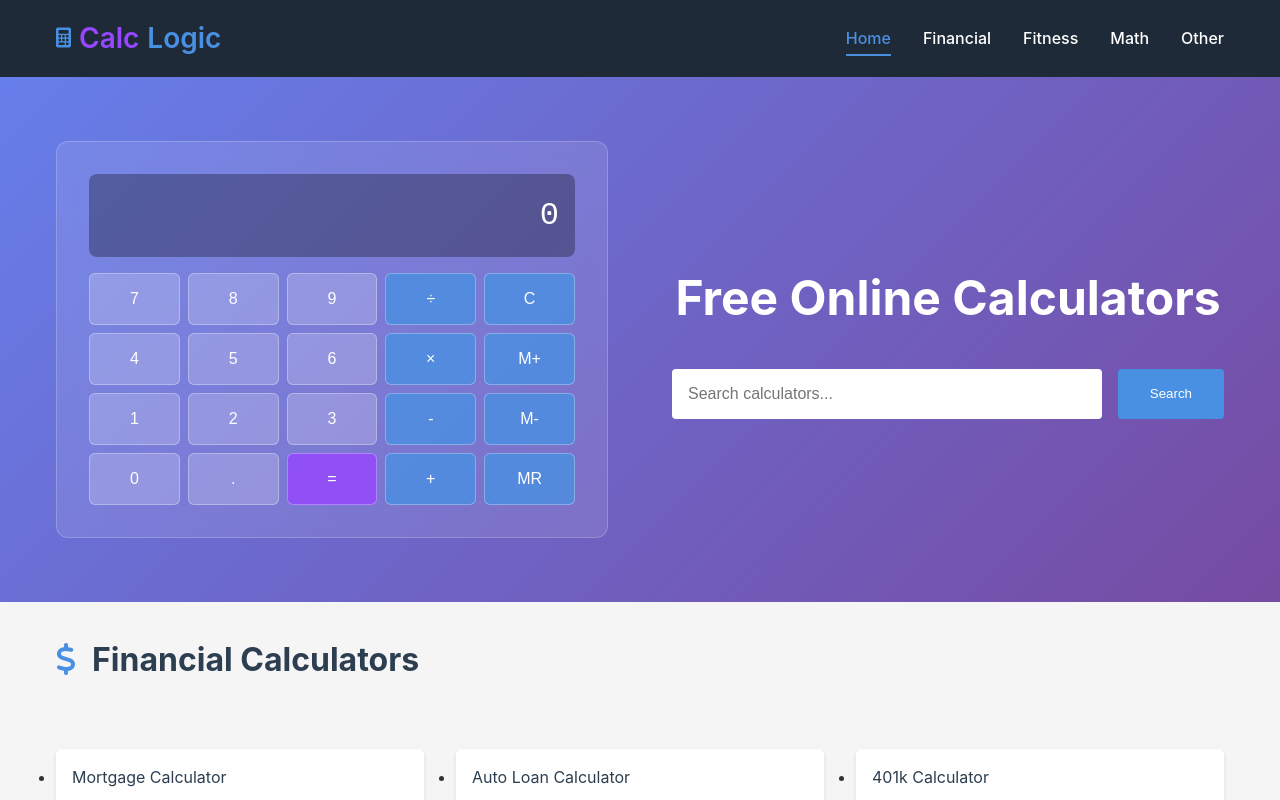
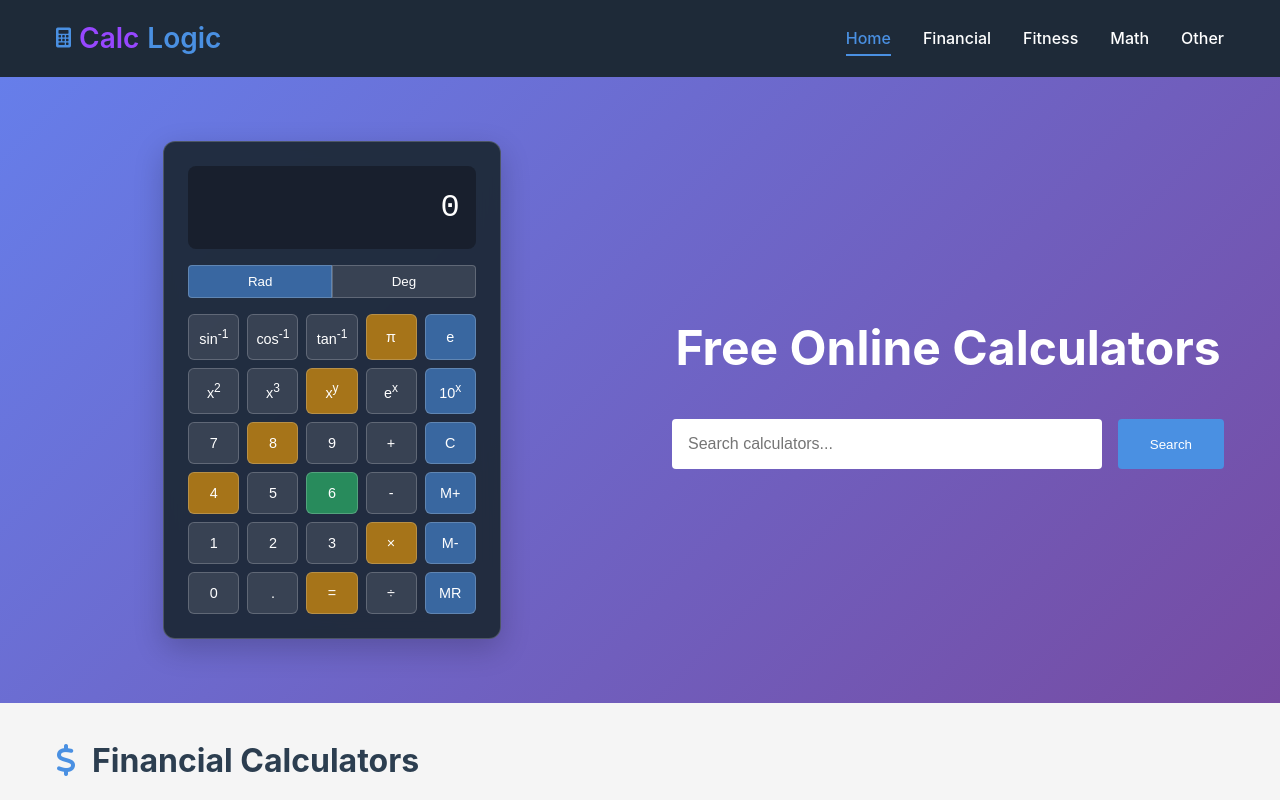
Before and after one commit to sunilkk06/calclogic-app, a React (Vite) app: page / in a window 1280 px wide. Shown: the top 800 px of the page. Built offline with nearby package versions, Linux system fonts and the light colour scheme.

Commit message:
Update Home Page with Scientific Calculator

```diff
--- a/src/components/HeroCalculator.jsx
+++ b/src/components/HeroCalculator.jsx
@@ -2,16 +2,18 @@ import React, { useState } from 'react'
 
 const HeroCalculator = () => {
   const [display, setDisplay] = useState('0')
-  const [previousValue, setPreviousValue] = useState(null)
-  const [operation, setOperation] = useState(null)
+  const [memory, setMemory] = useState(0)
+  const [isInRadianMode, setIsInRadianMode] = useState(true)
   const [waitingForOperand, setWaitingForOperand] = useState(false)
+  const [pendingOperator, setPendingOperator] = useState(null)
+  const [storedValue, setStoredValue] = useState(null)
 
-  const inputNumber = (num) => {
+  const inputDigit = (digit) => {
     if (waitingForOperand) {
-      setDisplay(String(num))
+      setDisplay(String(digit))
       setWaitingForOperand(false)
     } else {
-      setDisplay(display === '0' ? String(num) : display + num)
+      setDisplay(display === '0' ? String(digit) : display + digit)
     }
   }
 
@@ -26,55 +28,176 @@ const HeroCalculator = () => {
 
   const clear = () => {
     setDisplay('0')
-    setPreviousValue(null)
-    setOperation(null)
     setWaitingForOperand(false)
+    setPendingOperator(null)
+    setStoredValue(null)
   }
 
-  const performOperation = (nextOperation) => {
-    const inputValue = parseFloat(display)
+  const toggleSign = () => {
+    const value = parseFloat(display)
+    setDisplay(String(-value))
+  }
 
-    if (previousValue === null) {
-      setPreviousValue(inputValue)
-    } else if (operation) {
-      const currentValue = previousValue || 0
-      const newValue = calculate(currentValue, inputValue, operation)
+  const performOperation = (operator) => {
+    const operand = parseFloat(display)
 
-      setDisplay(String(newValue))
-      setPreviousValue(newValue)
+    if (storedValue === null) {
+      setStoredValue(operand)
+    } else if (pendingOperator) {
+      const result = calculate(storedValue, operand, pendingOperator)
+      setDisplay(String(result))
+      setStoredValue(result)
     }
 
     setWaitingForOperand(true)
-    setOperation(nextOperation)
+    setPendingOperator(operator)
   }
 
-  const calculate = (firstValue, secondValue, operation) => {
-    switch (operation) {
-      case '+':
-        return firstValue + secondValue
-      case '-':
-        return firstValue - secondValue
-      case '×':
-        return firstValue * secondValue
-      case '÷':
-        return firstValue / secondValue
-      case '=':
-        return secondValue
-      default:
-        return secondValue
+  const calculate = (firstOperand, secondOperand, operator) => {
+    switch (operator) {
+      case '+': return firstOperand + secondOperand
+      case '-': return firstOperand - secondOperand
+      case '×': return firstOperand * secondOperand
+      case '÷': return firstOperand / secondOperand
+      case '=': return secondOperand
+      default: return secondOperand
     }
   }
 
-  const handleEquals = () => {
-    const inputValue = parseFloat(display)
+  const calculateResult = () => {
+    const operand = parseFloat(display)
 
-    if (previousValue !== null && operation) {
-      const newValue = calculate(previousValue, inputValue, operation)
-      setDisplay(String(newValue))
-      setPreviousValue(null)
-      setOperation(null)
-      setWaitingForOperand(true)
+    if (storedValue === null) {
+      return
     }
+
+    if (pendingOperator) {
+      const result = calculate(storedValue, operand, pendingOperator)
+      setDisplay(String(result))
+      setStoredValue(null)
+      setPendingOperator(null)
+    }
+  }
+
+  const percent = () => {
+    const value = parseFloat(display)
+    setDisplay(String(value / 100))
+  }
+
+  const square = () => {
+    const value = parseFloat(display)
+    setDisplay(String(value * value))
+  }
+
+  const cube = () => {
+    const value = parseFloat(display)
+    setDisplay(String(value * value * value))
+  }
+
+  const power = () => {
+    setStoredValue(parseFloat(display))
+    setPendingOperator('power')
+    setWaitingForOperand(true)
+  }
+
+  const squareRoot = () => {
+    const value = parseFloat(display)
+    setDisplay(String(Math.sqrt(value)))
+  }
+
+  const exponential = () => {
+    const value = parseFloat(display)
+    setDisplay(String(Math.exp(value)))
+  }
+
+  const powerOfTen = () => {
+    const value = parseFloat(display)
+    setDisplay(String(Math.pow(10, value)))
+  }
+
+  // Trigonometric functions
+  const toRadians = (degrees) => {
+    return degrees * (Math.PI / 180)
+  }
+
+  const toDegrees = (radians) => {
+    return radians * (180 / Math.PI)
+  }
+
+  const sin = () => {
+    const value = parseFloat(display)
+    const result = isInRadianMode ?
+      Math.sin(value) :
+      Math.sin(toRadians(value))
+    setDisplay(String(result))
+  }
+
+  const cos = () => {
+    const value = parseFloat(display)
+    const result = isInRadianMode ?
+      Math.cos(value) :
+      Math.cos(toRadians(value))
+    setDisplay(String(result))
+  }
+
+  const tan = () => {
+    const value = parseFloat(display)
+    const result = isInRadianMode ?
+      Math.tan(value) :
+      Math.tan(toRadians(value))
+    setDisplay(String(result))
+  }
+
+  const asin = () => {
+    const value = parseFloat(display)
+    const result = isInRadianMode ?
+      Math.asin(value) :
+      toDegrees(Math.asin(value))
+    setDisplay(String(result))
+  }
+
+  const acos = () => {
+    const value = parseFloat(display)
+    const result = isInRadianMode ?
+      Math.acos(value) :
+      toDegrees(Math.acos(value))
+    setDisplay(String(result))
+  }
+
+  const atan = () => {
+    const value = parseFloat(display)
+    const result = isInRadianMode ?
+      Math.atan(value) :
+      toDegrees(Math.atan(value))
+    setDisplay(String(result))
+  }
+
+  const pi = () => {
+    setDisplay(String(Math.PI))
+    setWaitingForOperand(true)
+  }
+
+  const e = () => {
+    setDisplay(String(Math.E))
+    setWaitingForOperand(true)
+  }
+
+  // Memory functions
+  const memoryRecall = () => {
+    setDisplay(String(memory))
+    setWaitingForOperand(true)
+  }
+
+  const memoryAdd = () => {
+    setMemory(memory + parseFloat(display))
+  }
+
+  const memorySubtract = () => {
+    setMemory(memory - parseFloat(display))
+  }
+
+  const toggleMode = () => {
+    setIsInRadianMode(!isInRadianMode)
   }
 
   return (
@@ -82,30 +205,58 @@ const HeroCalculator = () => {
       <div className="calculator-display">
         {display}
       </div>
+
+      <div className="mode-toggle">
+        <button
+          className={isInRadianMode ? 'active' : ''}
+          onClick={toggleMode}
+        >
+          Rad
+        </button>
+        <button
+          className={!isInRadianMode ? 'active' : ''}
+          onClick={toggleMode}
+        >
+          Deg
+        </button>
+      </div>
+
       <div className="calculator-buttons">
-        <button onClick={() => inputNumber(7)}>7</button>
-        <button onClick={() => inputNumber(8)}>8</button>
-        <button onClick={() => inputNumber(9)}>9</button>
-        <button className="op-btn" onClick={() => performOperation('÷')}>÷</button>
-        <button className="op-btn" onClick={clear}>C</button>
+        <button onClick={asin}>sin<sup>-1</sup></button>
+        <button onClick={acos}>cos<sup>-1</sup></button>
+        <button onClick={atan}>tan<sup>-1</sup></button>
+        <button onClick={pi}>π</button>
+        <button onClick={e}>e</button>
 
-        <button onClick={() => inputNumber(4)}>4</button>
-        <button onClick={() => inputNumber(5)}>5</button>
-        <button onClick={() => inputNumber(6)}>6</button>
-        <button className="op-btn" onClick={() => performOperation('×')}>×</button>
-        <button className="op-btn">M+</button>
+        <button onClick={square}>x<sup>2</sup></button>
+        <button onClick={cube}>x<sup>3</sup></button>
+        <button onClick={power}>x<sup>y</sup></button>
+        <button onClick={exponential}>e<sup>x</sup></button>
+        <button onClick={powerOfTen}>10<sup>x</sup></button>
 
-        <button onClick={() => inputNumber(1)}>1</button>
-        <button onClick={() => inputNumber(2)}>2</button>
-        <button onClick={() => inputNumber(3)}>3</button>
-        <button className="op-btn" onClick={() => performOperation('-')}>-</button>
-        <button className="op-btn">M-</button>
+        <button onClick={() => inputDigit(7)}>7</button>
+        <button onClick={() => inputDigit(8)}>8</button>
+        <button onClick={() => inputDigit(9)}>9</button>
+        <button onClick={() => performOperation('+')}>+</button>
+        <button onClick={clear}>C</button>
 
-        <button onClick={() => inputNumber(0)}>0</button>
+        <button onClick={() => inputDigit(4)}>4</button>
+        <button onClick={() => inputDigit(5)}>5</button>
+        <button onClick={() => inputDigit(6)}>6</button>
+        <button onClick={() => performOperation('-')}>-</button>
+        <button onClick={memoryAdd}>M+</button>
+
+        <button onClick={() => inputDigit(1)}>1</button>
+        <button onClick={() => inputDigit(2)}>2</button>
+        <button onClick={() => inputDigit(3)}>3</button>
+        <button onClick={() => performOperation('×')}>×</button>
+        <button onClick={memorySubtract}>M-</button>
+
+        <button onClick={() => inputDigit(0)}>0</button>
         <button onClick={inputDecimal}>.</button>
-        <button className="eq-btn" onClick={handleEquals}>=</button>
-        <button className="op-btn" onClick={() => performOperation('+')}>+</button>
-        <button className="op-btn">MR</button>
+        <button onClick={calculateResult}>=</button>
+        <button onClick={() => performOperation('÷')}>÷</button>
+        <button onClick={memoryRecall}>MR</button>
       </div>
     </div>
   )
--- a/src/index.css
+++ b/src/index.css
@@ -514,11 +514,14 @@ footer {
 
 /* Calculator Widget */
 .calculator-widget {
-    background: rgba(255, 255, 255, 0.1);
+    background: rgba(30, 42, 56, 0.95);
     backdrop-filter: blur(10px);
     border-radius: 12px;
-    padding: 2rem;
+    padding: 1.5rem;
     border: 1px solid rgba(255, 255, 255, 0.2);
+    box-shadow: 0 10px 30px rgba(0, 0, 0, 0.2);
+    max-width: 400px;
+    margin: 0 auto;
 }
 
 .calculator-display {
@@ -536,6 +539,34 @@ footer {
     justify-content: flex-end;
 }
 
+.mode-toggle {
+    display: flex;
+    margin-bottom: 1rem;
+}
+
+.mode-toggle button {
+    background: rgba(255, 255, 255, 0.1);
+    border: 1px solid rgba(255, 255, 255, 0.2);
+    color: white;
+    padding: 0.5rem 1rem;
+    flex: 1;
+    cursor: pointer;
+}
+
+.mode-toggle button:first-child {
+    border-top-left-radius: 4px;
+    border-bottom-left-radius: 4px;
+}
+
+.mode-toggle button:last-child {
+    border-top-right-radius: 4px;
+    border-bottom-right-radius: 4px;
+}
+
+.mode-toggle button.active {
+    background: rgba(74, 144, 226, 0.6);
+}
+
 .calculator-buttons {
     display: grid;
     grid-template-columns: repeat(5, 1fr);
@@ -543,29 +574,33 @@ footer {
 }
 
 .calculator-buttons button {
-    padding: 1rem;
+    padding: 0.75rem 0.5rem;
     border: none;
     border-radius: 6px;
-    font-size: 1rem;
+    font-size: 0.9rem;
     font-weight: 500;
     cursor: pointer;
     transition: all 0.2s;
-    background: rgba(255, 255, 255, 0.2);
+    background: rgba(255, 255, 255, 0.1);
     color: white;
-    border: 1px solid rgba(255, 255, 255, 0.3);
+    border: 1px solid rgba(255, 255, 255, 0.2);
 }
 
 .calculator-buttons button:hover {
-    background: rgba(255, 255, 255, 0.3);
+    background: rgba(255, 255, 255, 0.2);
     transform: translateY(-1px);
 }
 
-.calculator-buttons .op-btn {
-    background: rgba(74, 144, 226, 0.8);
+.calculator-buttons button:nth-child(4n+4) {
+    background: rgba(255, 165, 0, 0.6);
 }
 
-.calculator-buttons .eq-btn {
-    background: rgba(151, 71, 255, 0.8);
+.calculator-buttons button:nth-child(5n) {
+    background: rgba(74, 144, 226, 0.6);
+}
+
+.calculator-buttons button:nth-child(18) {
+    background: rgba(46, 204, 113, 0.6);
 }
 
 /* Calculator Category Section */
--- a/src/pages/About.jsx
+++ b/src/pages/About.jsx
@@ -41,6 +41,10 @@ const About = () => {
           </div>
         </div>
 
+        <div className="about-image-section" style={{ textAlign: 'center', margin: '2rem 0' }}>
+          <img src="/image.png" alt="Calculator graphic" style={{ maxWidth: '100%', height: 'auto', borderRadius: '8px' }} />
+        </div>
+
         <div className="input-section">
           <h2>What Sets Us Apart</h2>
           <ul style={{ listStyle: 'none', padding: 0 }}>
```
